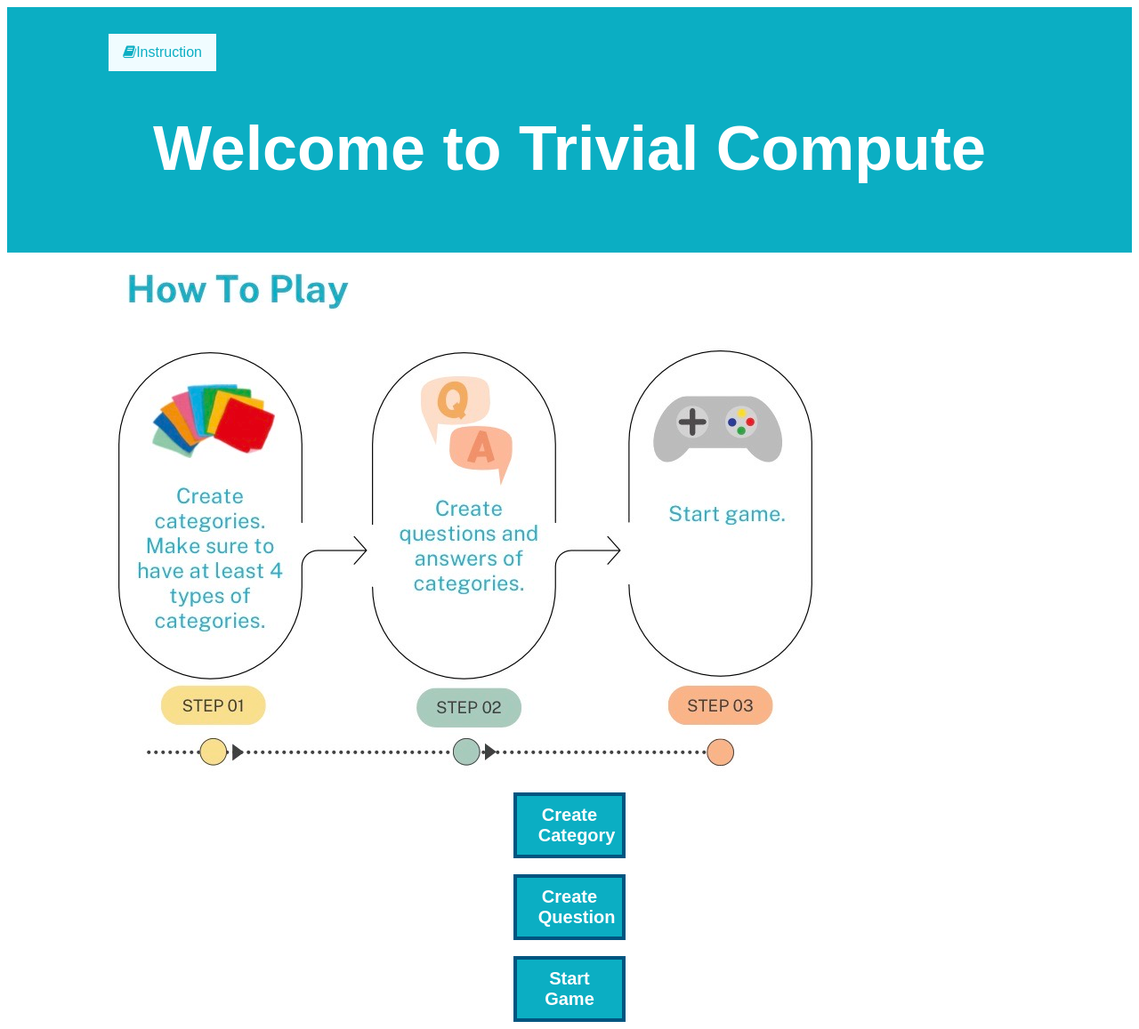
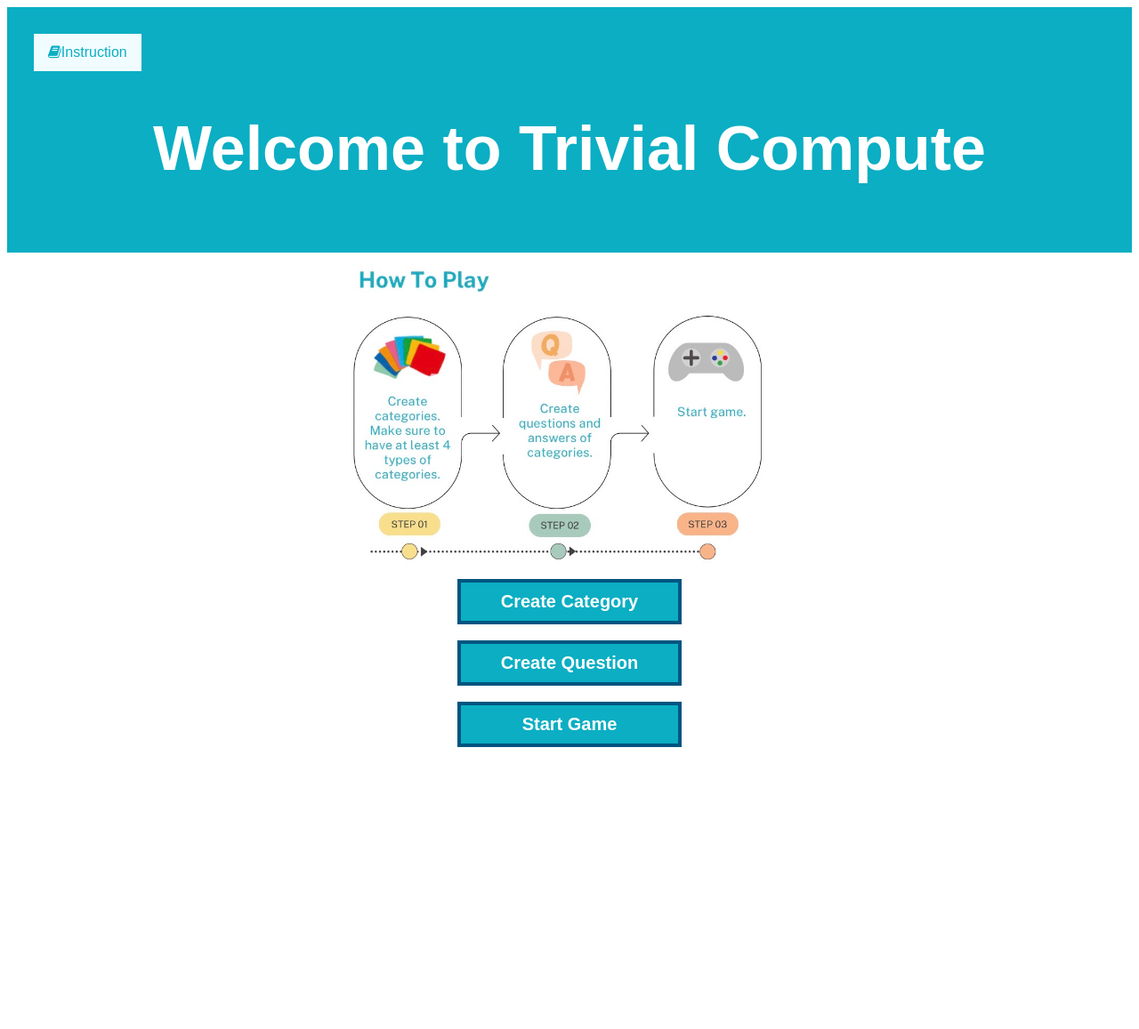
Before and after one commit to Chillfoyle/EN.605.601.81.SU24-FOUNDATIONS-OF-SOFTWARE-ENGINEERING-, a Flask app: page / in a window 1280 px wide. Shown: the whole page at 89% size. After the commit the page ends 840 px from the top, so only its background shows below. Run offline with Flask 3, Linux system fonts and the light colour scheme.

Commit message:
push css

```diff
--- a/static/css/category_question_creation.css
+++ b/static/css/category_question_creation.css
@@ -22,6 +22,17 @@
         padding: 10px 24px;
         cursor: pointer;
         width: 10%;
+        margin: 0 auto;
+        display: block;
+    }
+
+    .bttg2 button {
+        background-color: #0baec3;
+        border: 4px solid rgb(0, 85, 128);
+        color: rgb(253, 253, 253);
+        padding: 10px 24px;
+        cursor: pointer;
+        width: 20%;
         margin: 0 auto;
         display: block;
     }
@@ -83,6 +94,13 @@
         background-color: #dddddd;
     }
 
+    img {
+        width: 50%;
+        display: block;
+        margin-left: auto;
+        margin-right: auto;
+    }
+
     /* Back Home button */
     a {
         text-decoration: none;
@@ -101,3 +119,8 @@
     .btn:hover {
         background-color: #075e69;
     }
+
+    /* Headline buttons */
+    .headline-container {
+        display: flex;
+    }
--- a/templates/index.html
+++ b/templates/index.html
@@ -9,7 +9,7 @@
     <body>
         <header>
             <div class="headline-container">
-                <a href="../static/doc/UserManual.pdf" target="_blank"><button style="margin-left: 7%;" class="btn"><i class="fa fa-book"></i>Instruction</button></a>
+                <a href="../static/doc/UserManual.pdf" target="_blank"><button" class="btn"><i class="fa fa-book"></i>Instruction</button></a>
             </div>
             <h1>Welcome to Trivial Compute</h1>
         </header>
```
